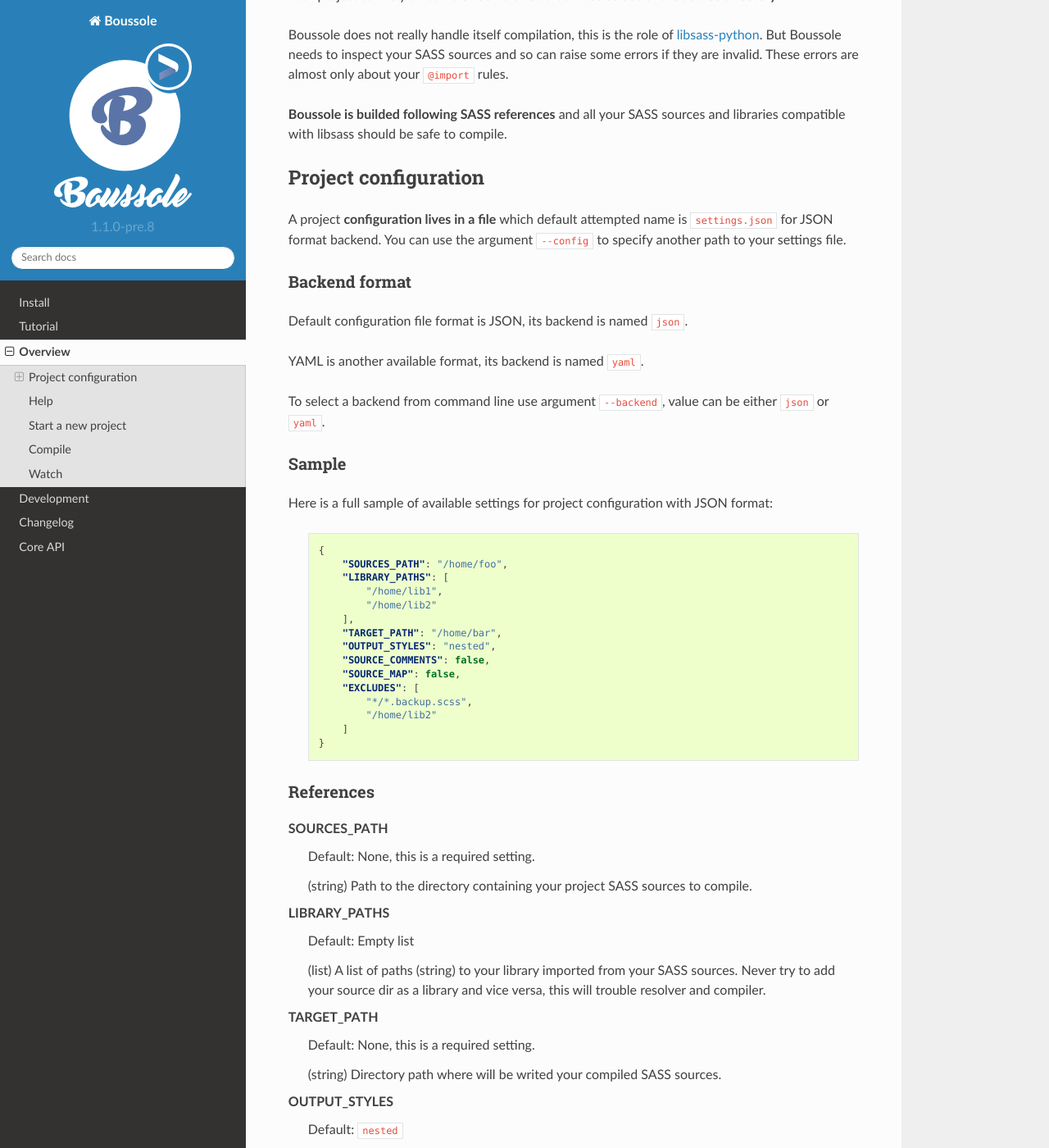
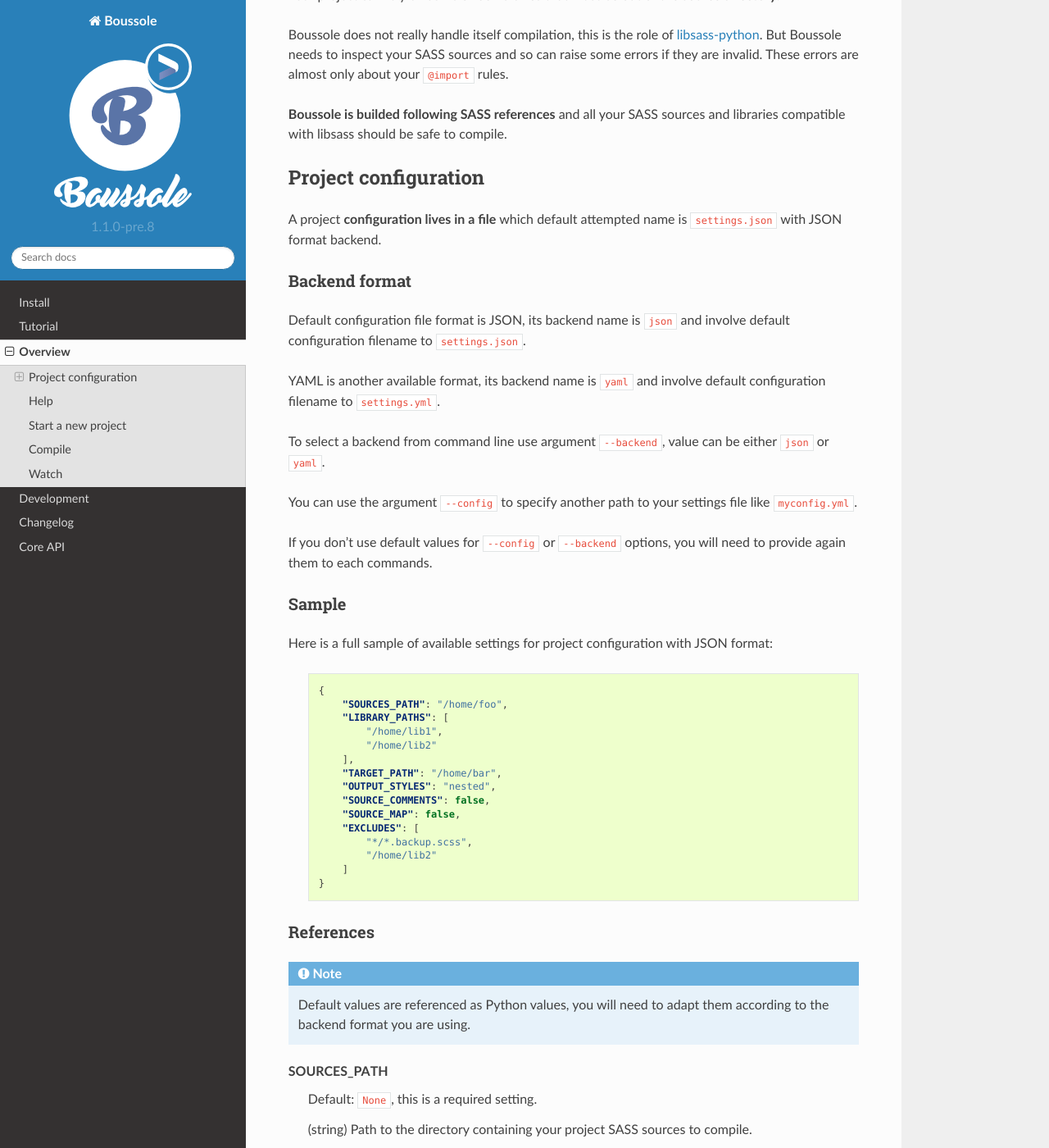
Before and after one commit to sveetch/boussole, a Sphinx documentation site: the page built from docs/overview.rst, in a window 1280 px wide and 1400 px high, scrolled down 273 px. Shown: the whole window at 82% size. Built offline with Sphinx 7.4.7 and the Read the Docs theme 2.0.0, drawn with Linux system fonts in a browser that asks for light colours; some of the changed text lies outside the part shown.

```diff
--- a/README.rst
+++ b/README.rst
@@ -6,7 +6,7 @@
 .. _colorama: https://github.com/tartley/colorama
 .. _colorlog: https://github.com/borntyping/python-colorlog
 .. _six: https://pythonhosted.org/six/
-.. _PyYAML: https://pythonhosted.org/six/
+.. _pyaml: https://github.com/mk-fg/pretty-yaml
 
 ========
 Boussole
@@ -39,4 +39,4 @@ Dependancies
 * `libsass-python`_ >= 0.11.2;
 * `colorama`_;
 * `colorlog`_;
-* `PyYAML`_;
+* `pyaml`_;
--- a/docs/overview.rst
+++ b/docs/overview.rst
@@ -20,16 +20,20 @@ Boussole does not really handle itself compilation, this is the role of `libsass
 Project configuration
 *********************
 
-A project **configuration lives in a file** which default attempted name is ``settings.json`` for JSON format backend. You can use the argument ``--config`` to specify another path to your settings file.
+A project **configuration lives in a file** which default attempted name is ``settings.json`` with JSON format backend.
 
 Backend format
 --------------
 
-Default configuration file format is JSON, its backend is named ``json``.
+Default configuration file format is JSON, its backend name is ``json`` and involve default configuration filename to ``settings.json``.
 
-YAML is another available format, its backend is named ``yaml``.
+YAML is another available format, its backend name is ``yaml`` and involve default configuration filename to ``settings.yml``.
 
 To select a backend from command line use argument ``--backend``, value can be either ``json`` or ``yaml``.
+
+You can use the argument ``--config`` to specify another path to your settings file like ``myconfig.yml``.
+
+If you don't use default values for ``--config`` or ``--backend`` options, you will need to provide again them to each commands.
 
 Sample
 ------
@@ -57,12 +61,16 @@ Here is a full sample of available settings for project configuration with JSON
 References
 ----------
 
+.. Note::
+    Default values are referenced as Python values, you will need to adapt them according to the backend format you are using.
+
+
 SOURCES_PATH
-    Default: None, this is a required setting.
+    Default: ``None``, this is a required setting.
 
     (string) Path to the directory containing your project SASS sources to compile.
 LIBRARY_PATHS
-    Default: Empty list
+    Default: ``[]``
 
     (list) A list of paths (string) to your library imported from your SASS sources. Never try to add your source dir as a library and vice versa, this will trouble resolver and compiler.
 TARGET_PATH
@@ -74,22 +82,22 @@ OUTPUT_STYLES
 
     (string) keyword of output style type used to compile your SASS sources. Can be either ``compact``, ``expanded``, ``nested`` or ``compressed``.
 SOURCE_COMMENTS
-    Default: ``false``
+    Default: ``False``
 
-    (boolean) If ``true``, comments about source lines will be added to each rule in resulted CSS from compile.
+    (boolean) If ``True``, comments about source lines will be added to each rule in resulted CSS from compile.
 SOURCE_MAP
-    Default: ``false``
+    Default: ``False``
 
-    (boolean) If ``true``, generate a source map for each compiled file. Source map filename will be the same that compiled file but with extension changed to ``.map``.
+    (boolean) If ``True``, generate a source map for each compiled file. Source map filename will be the same that compiled file but with extension changed to ``.map``.
 EXCLUDES
-    Default: Empty list
+    Default: ``[]``
 
     (list) A list of glob pattern (string) to exclude some paths/files from compile. Remember these pattern are allways matched against relative paths (from project directory).
 
 Help
 ****
 
-You can read global help about commands and arguments with: ::
+You can read global help with: ::
 
     boussole -h
 
```
Also changed, not shown: docs/index.rst (+6 -4 lines), setup.py (+9 -7 lines).
